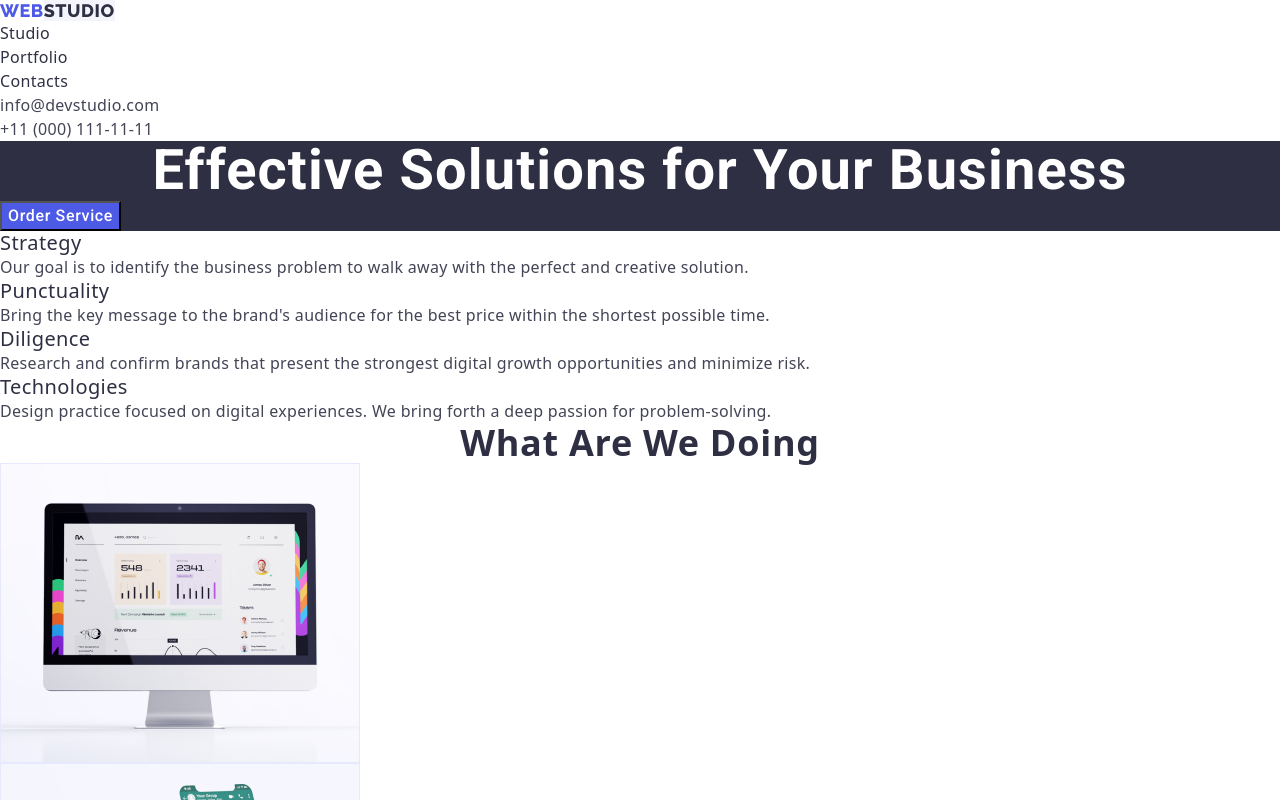
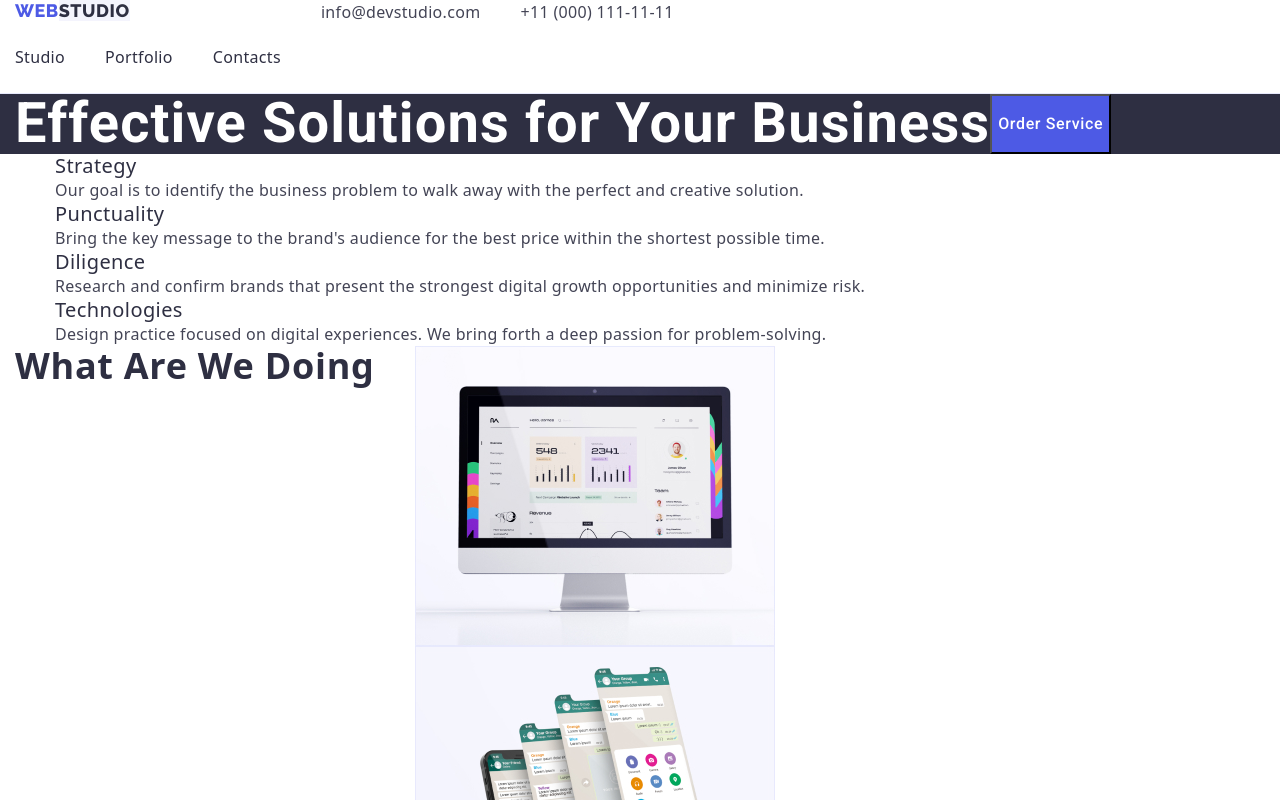
Before and after one commit to 05MishaKoiliak/goit-markup-hw-03, a plain HTML site: page index.html in a window 1280 px wide. Shown: the top 800 px of the page. Drawn offline with nearby package versions, Linux system fonts and the light colour scheme.

Commit message:
header flex

```diff
--- a/css/styles.css
+++ b/css/styles.css
@@ -13,15 +13,41 @@ h3,
 h4,
 h5,
 h6,
-p,
-ul {
+p {
   margin: 0;
-  padding: 0;
+}
+ul,
+ol {
+  margin: 0;
 }
 img {
   display: block;
 }
+.header-section {
+  border-bottom: 1px solid #e7e9fc;
+}
 
+.address .list {
+  display: flex;
+  gap: 40px;
+}
+.nav-list .list {
+  display: flex;
+  align-items: center;
+  gap: 40px;
+  padding: 24px 0;
+}
+.nav-list .link-logo {
+  margin-right: 76px;
+}
+
+.container {
+  display: flex;
+  width: 1158px;
+  padding: 0 15px;
+}
+
+/*end flex...*/
 /*header*/
 .links {
   font-weight: 500;
--- a/index.html
+++ b/index.html
@@ -27,7 +27,7 @@
     <!--header-->
     <header class="header-section">
       <div class="container">
-        <nav class="container-nav">
+        <nav class="nav-list">
           <a class="link-logo link" href="./index.html"
             >Web<span class="studio-dark">Studio</span></a
           >
```
